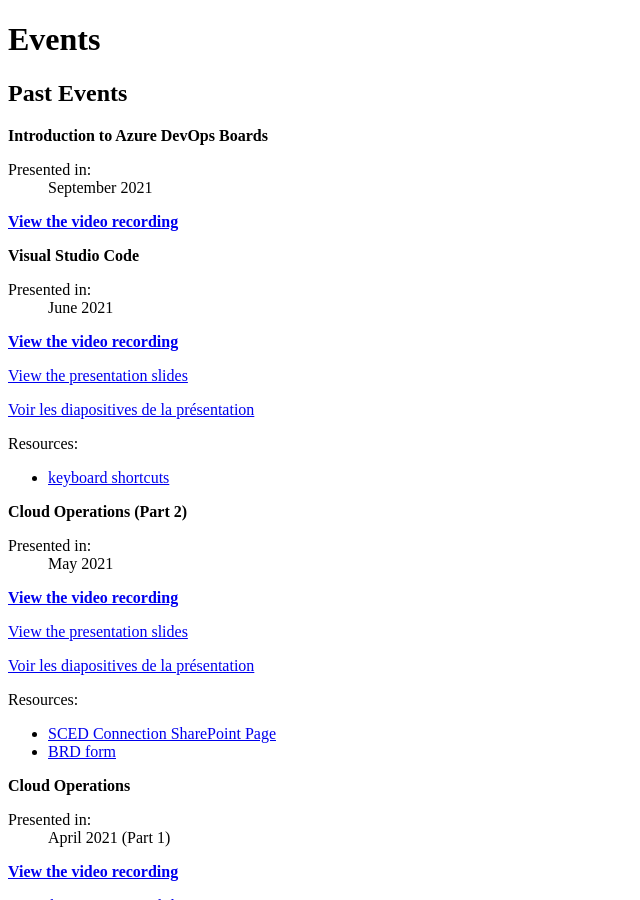
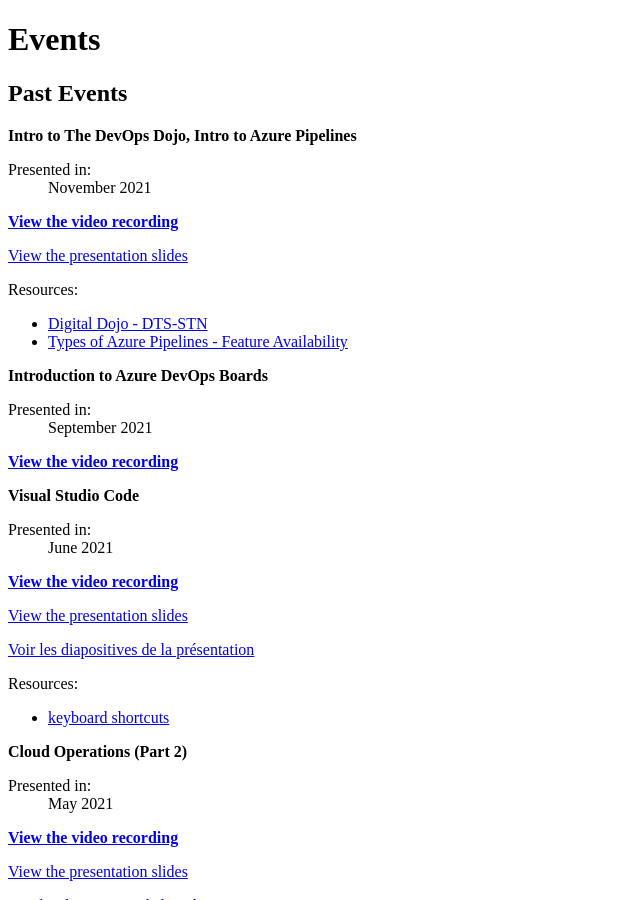
Before and after one commit to esdc-devcop/esdc-devcop.github.io, a Jekyll site: the page built from _pages/events.md, in a window 1280 px wide and 900 px high. Shown: the whole window, without its empty margins (0-640 px from the left). Built offline with Jekyll 4.4.1, drawn with Linux system fonts in a browser that asks for light colours; comment, search, counter and statistics services are not loaded.

Commit message:
added november devcop content

```diff
--- a/_data/events.yml
+++ b/_data/events.yml
@@ -1,4 +1,14 @@
 past:
+  - month: November 2021
+    topic: Intro to The DevOps Dojo, Intro to Azure Pipelines
+    recording: https://web.microsoftstream.com/video/01c039e9-8fb2-48f1-b3c7-01d69687baa2
+    presentation: https://github.com/esdc-devcop/presentations/blob/master/2021nov10_AzurePipelines.pdf
+    resources:
+      - title: Digital Dojo - DTS-STN
+        link: https://dts-stn.github.io/digital-dojo/
+      - title: Types of Azure Pipelines - Feature Availability
+        link: https://docs.microsoft.com/en-us/azure/devops/pipelines/get-started/pipelines-get-started?view=azure-devops#feature-availability
+
   - month: September 2021
     topic: Introduction to Azure DevOps Boards
     recording: https://web.microsoftstream.com/video/9dd2e728-d693-4fcc-a94b-a75277783f98
```
